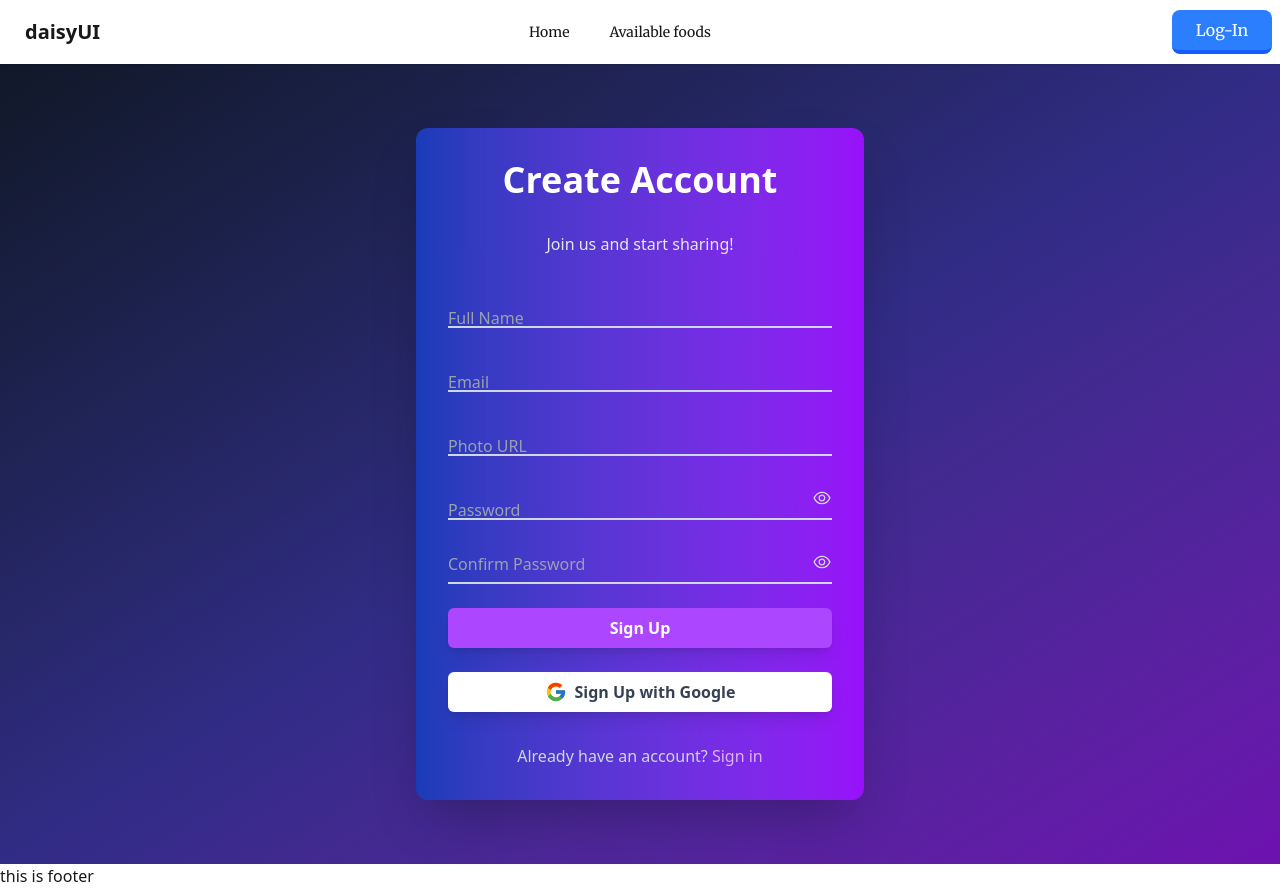
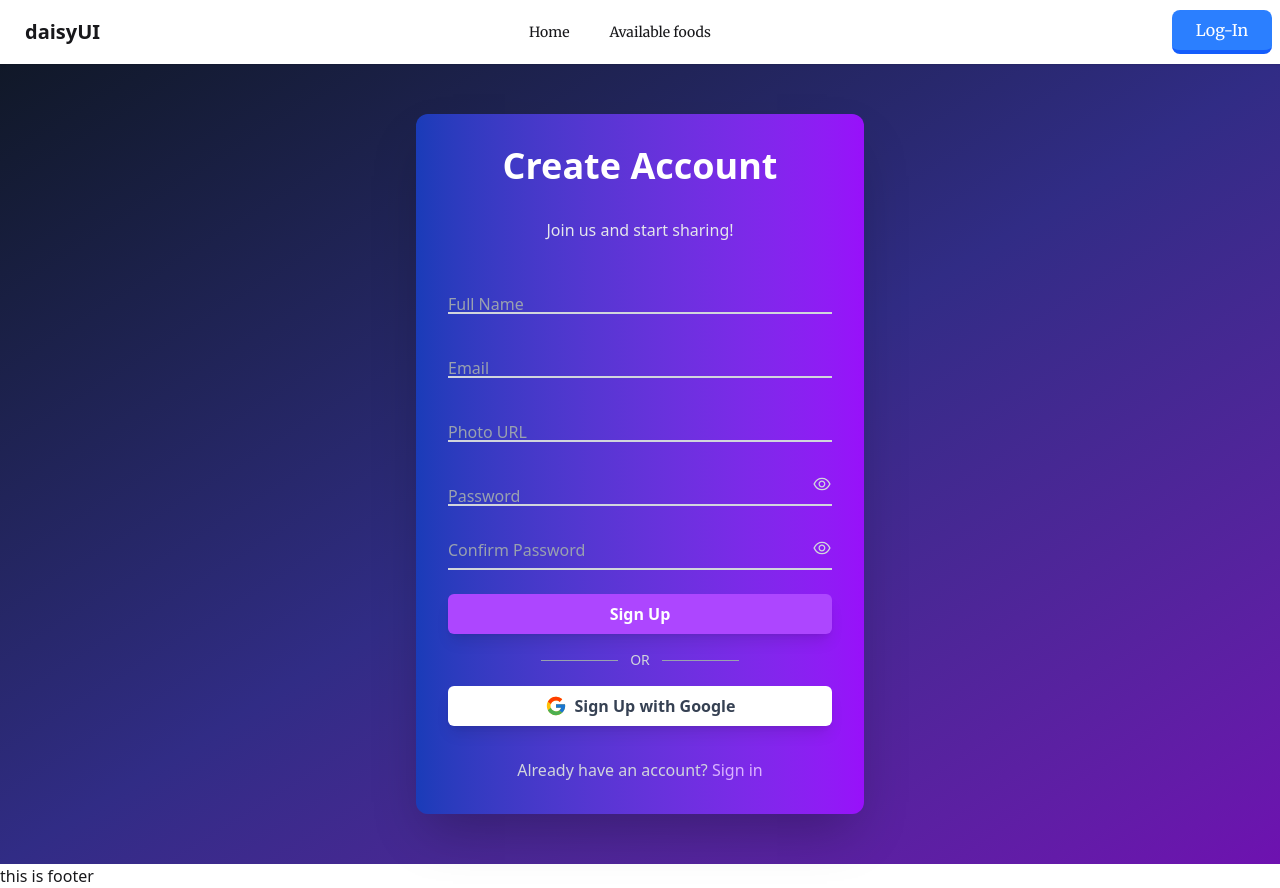
Before and after one commit to Atikur1997/B12-A10-Plate-Share-client, a React (Vite) app: page /signup in a window 1280 px wide. Built offline with nearby package versions, Linux system fonts and the light colour scheme.

Commit message:
ui installed and banner

```diff
--- /dev/null
+++ b/src/Components/Banner/Banner.jsx
@@ -0,0 +1,18 @@
+import React from 'react';
+import banner from '../../assets/banner.png'
+const Banner = () => {
+    return (
+        <>
+            <div className='bg-[linear-gradient(135deg,#34d399,#a3e635,#f97316)] w-full  relative '>
+                <div className='flex flex-col md:flex-row justify-between items-center px-30 pt-5'>
+                    <h1 className='merriweather text-white text-5xl '>Share Food , <br /> <br />Spread Hope</h1>
+                    <img src={banner} className='w-[500px] h-[500px]' />
+                </div>
+            </div>
+
+
+        </>
+    );
+};
+
+export default Banner;
--- a/src/Components/Pages/Home/Home.jsx
+++ b/src/Components/Pages/Home/Home.jsx
@@ -1,5 +1,7 @@
 import React, { use } from 'react';
 import { useLoaderData } from 'react-router';
+import Banner from '../../Banner/Banner';
+import SingleHomeFood from './SingleHomeFood';
 
 
 const Home = () => {
@@ -7,7 +9,14 @@ const Home = () => {
     console.log(foods);
     return (
         <div className=''>
-
+            <div>
+                <Banner></Banner>
+            </div>
+            <div>
+                {
+                    foods.map(food => <SingleHomeFood key={food._id} food={food}></SingleHomeFood>)
+                }
+            </div>
         </div>
     );
 };
--- /dev/null
+++ b/src/Components/Pages/Home/SingleHomeFood.jsx
@@ -0,0 +1,13 @@
+import React from 'react';
+
+const SingleHomeFood = ({ food }) => {
+    console.log(food);
+    const { donatorName, expireDate, foodImage, foodName, foodQuantity, pickupLocation } = food
+    return (
+        <div>
+
+        </div>
+    );
+};
+
+export default SingleHomeFood;
--- a/src/Components/Pages/Register/Register.jsx
+++ b/src/Components/Pages/Register/Register.jsx
@@ -180,19 +180,27 @@ const Register = () => {
                     </div>
 
                     {/* Submit Button */}
+                    <NavLink to={user ? "/" : "/register"}>
                         <button
                             type="submit"
                             className="w-full py-2 px-4 bg-purple-500 hover:bg-purple-700 rounded-md shadow-lg text-white font-semibold transition duration-200"
                         >
                             Sign Up
                         </button>
-
+                    </NavLink>
+                    {/* 🔹 OR divider */}
+                    <div className="flex items-center justify-center text-gray-300 my-4">
+                        <span className="border-t border-gray-400 w-1/5"></span>
+                        <span className="mx-3 text-sm">OR</span>
+                        <span className="border-t border-gray-400 w-1/5"></span>
+                    </div>
                     {/* Google Sign Up */}
                     <button
                         type="button"
                         onClick={handleGoogleSignUp}
                         className="w-full flex items-center justify-center gap-2 py-2 px-4 bg-white rounded-md shadow-lg text-gray-700 font-semibold hover:bg-gray-100 transition duration-200"
                     >
+
                         <FcGoogle size={22} />
                         Sign Up with Google
                     </button>
--- a/src/Components/Provider/AuthProvider.jsx
+++ b/src/Components/Provider/AuthProvider.jsx
@@ -1,4 +1,4 @@
-import { createUserWithEmailAndPassword, getAuth } from 'firebase/auth';
+import { createUserWithEmailAndPassword, getAuth, signInWithEmailAndPassword } from 'firebase/auth';
 import React, { createContext, useState } from 'react';
 import { app } from '../../FireBase/Firebase.config';
 export const AuthContext = createContext();
@@ -9,6 +9,10 @@ const AuthProvider = ({ children }) => {
 
     const createUser = (email, password) => {
         return createUserWithEmailAndPassword(auth, email, password)
+    }
+
+    const logInUSer = (email, password) => {
+        return signInWithEmailAndPassword(auth, email, password)
     }
 
     const authData = {
```
Lines whose indentation alone changed are shown as unchanged.
